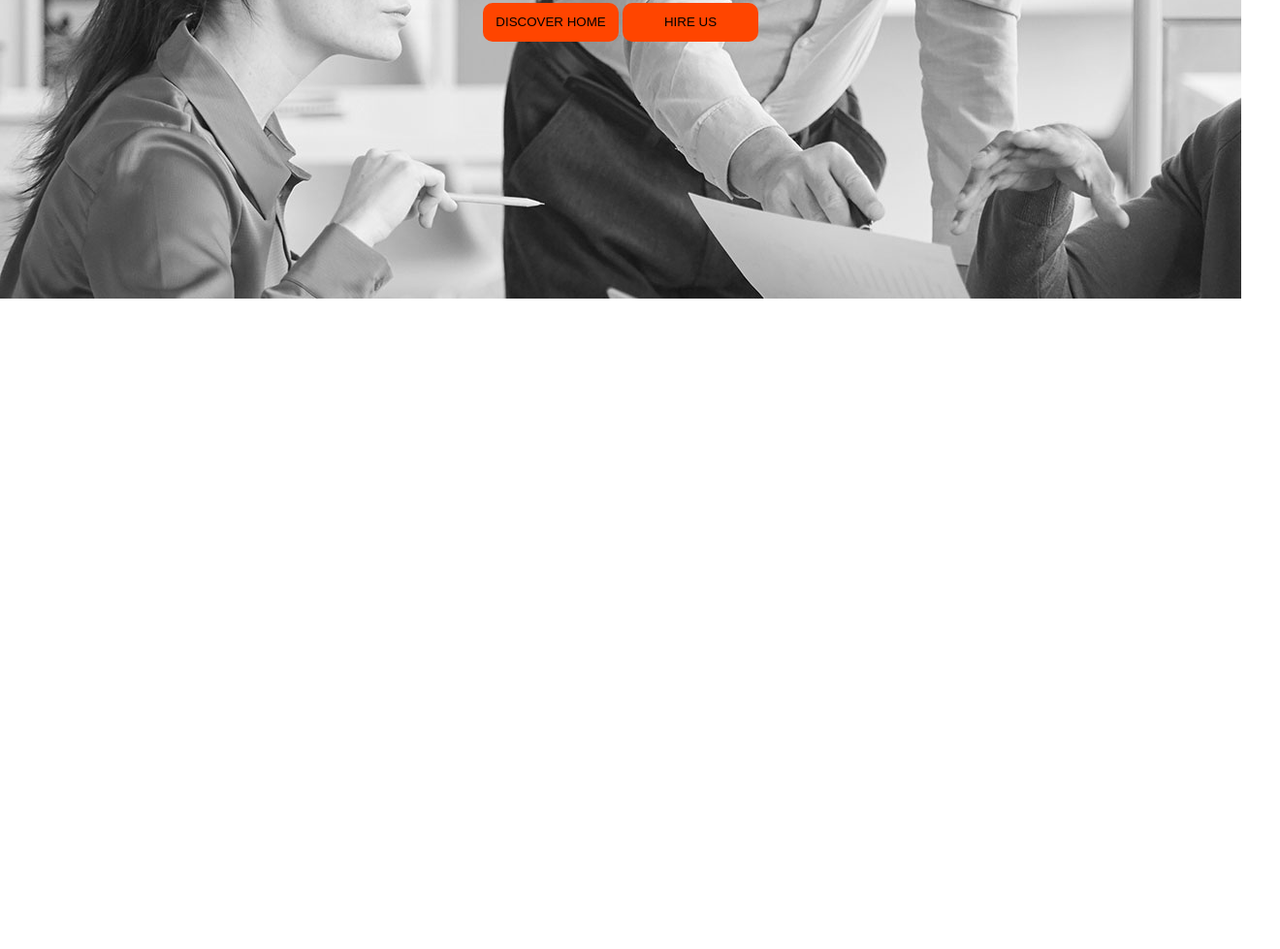
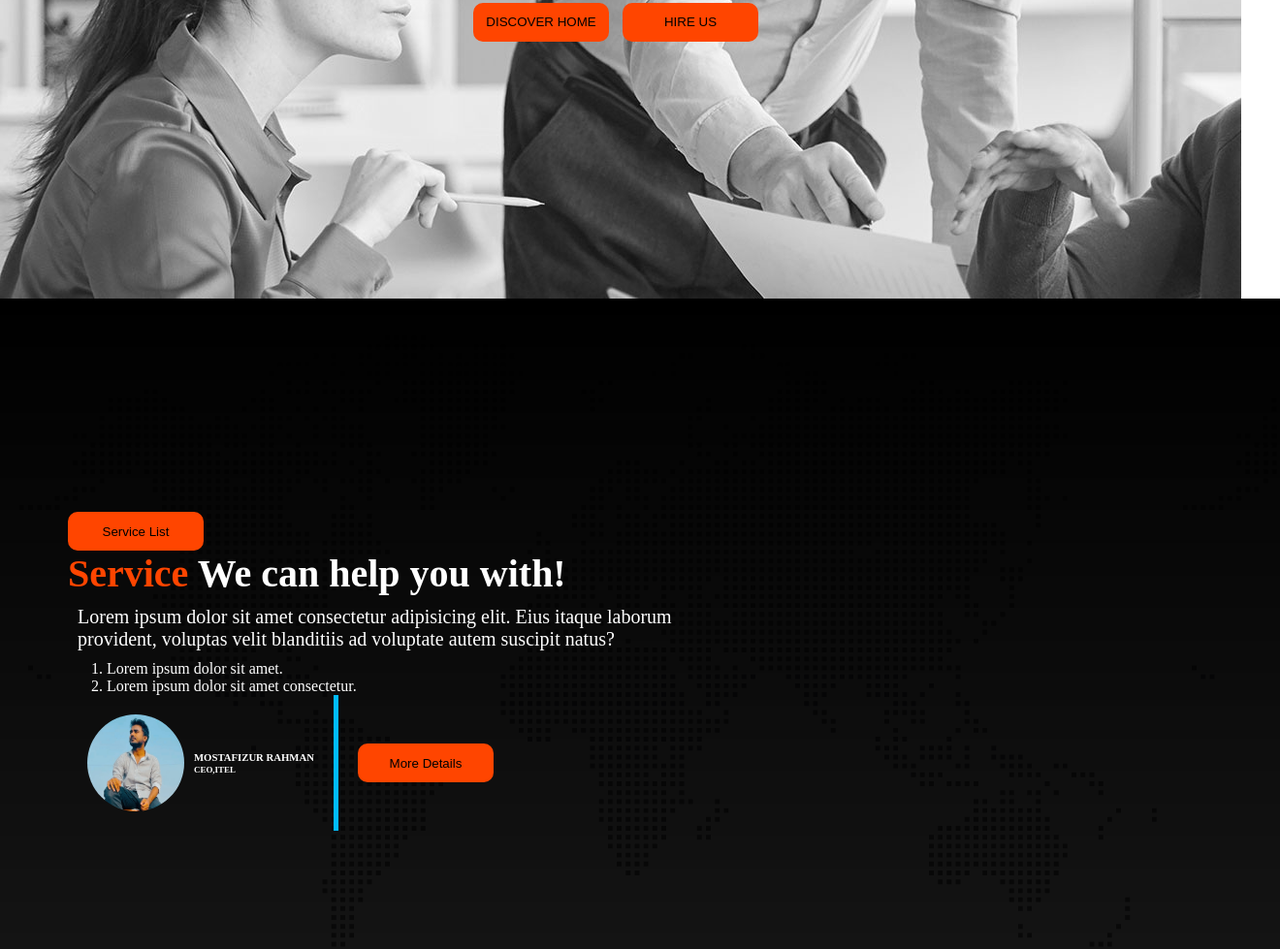
Before and after one commit to mostafizur-raahman/Digial-Agency-Website, a plain HTML site: page index.html in a window 1280 px wide. Shown: the part 581-1560 px from the top of the page at 97% size, 1320 px wide, since content can reach past the window. Before the commit the page ends 889 px from the top, so only its background shows below. Drawn offline with Linux system fonts and the light colour scheme.

Commit message:
second commit

```diff
--- a/index.html
+++ b/index.html
@@ -40,6 +40,38 @@
 
 
     </div>
+    <!-- service container -->
+    <div class="service-container">
+        <div class="service-left-container">
+            <div class="service-details">
+                <button class="btn banner-btn-two">Service List</button>
+                <h1 class="service-title"><span class="color-primary">Service</span> We can help you with!</h1>
+                <p class="service-description">Lorem ipsum dolor sit amet consectetur adipisicing elit. Eius itaque
+                    laborum provident, voluptas
+                    velit blanditiis ad voluptate autem suscipit natus?</p>
+
+                <ol class="service-list">
+                    <li> Lorem ipsum dolor sit amet.</li>
+                    <li> Lorem ipsum dolor sit amet consectetur.</li>
+                </ol>
+
+                <div class="author-details">
+                    <div class="author-image">
+                        <img class="author-img" src="./asset/image/profileOwn.jpg" alt="Author img">
+                        <h6>MOSTAFIZUR RAHMAN <br> <small>CEO,ITEL</small></h6>
+                    </div>
+                    <div class="more-details">
+                        <button class="btn banner-btn-two">More Details</button>
+                    </div>
+                </div>
+
+
+            </div>
+        </div>
+        <div class="service-right-container">
+
+        </div>
+    </div>
 </body>
 
 </html>
--- a/style.css
+++ b/style.css
@@ -1,6 +1,10 @@
 * {
     margin: 0px;
     padding: 0px;
+}
+
+.color-primary {
+    color: orangered;
 }
 
 .nav-container {
@@ -68,6 +72,7 @@
     height: 40px;
     border-radius: 10px;
     border: none;
+    margin-right: 10px;
 
 }
 
@@ -82,3 +87,58 @@
 
 
 }
+
+.service-container {
+    width: 100%;
+    height: 100vh;
+    background-image: url('./asset/image/footer-bg.png'), linear-gradient(rgba(0, 0, 0, 1), rgba(0, 0, 0, 0.9));
+    background-blend-mode: overlay;
+    color: white;
+    padding: 20px;
+
+
+}
+
+.service-title {
+    font-size: 40px;
+    font-weight: bold;
+}
+
+.service-description {
+    font-size: 20px;
+    width: 50%;
+    padding: 10px;
+}
+
+.author-details {
+    display: flex;
+    align-items: center;
+
+}
+
+.author-image {
+    display: flex;
+    align-items: center;
+    padding: 20px;
+    border-right: 5px solid rgb(0, 187, 255);
+}
+
+.author-img {
+    width: 100px;
+    height: 100px;
+    border-radius: 50px;
+    margin-right: 10px;
+}
+
+.service-list {
+    margin-left: 40px;
+}
+
+.more-details {
+    padding: 20px;
+}
+
+.service-left-container {
+    margin-top: 200px;
+    margin-left: 50px;
+}
```
Also changed, not shown: asset/image/profileOwn.jpg (added).
